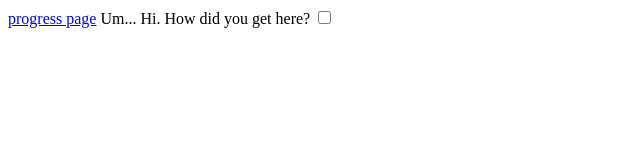
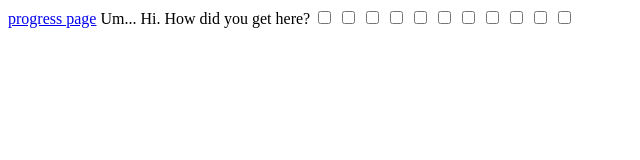
Before and after one commit to Burrito92024/Burrito92024.github.io, a plain HTML site: page index.html in a window 1280 px wide. Shown: the whole page, without its empty margins (0-640 px from the left). Drawn offline with Linux system fonts and the light colour scheme.

Commit message:
tried to fix

```diff
--- a/index.html
+++ b/index.html
@@ -8,17 +8,17 @@
 <body>
     <a href="page.html">progress page</a>
     <hi>Um... Hi. How did you get here?
-        <input id="check" type="checkbox"
-         <input id="check" type="checkbox"
-         <input id="check" type="checkbox"
-         <input id="check" type="checkbox"
-         <input id="check" type="checkbox"
-         <input id="check" type="checkbox"
-         <input id="check" type="checkbox"
-         <input id="check" type="checkbox"
-         <input id="check" type="checkbox"
-         <input id="check" type="checkbox"
-         <input id="check" type="checkbox"
+        <input id="check" type="checkbox" name=" ">
+         <input id="check" type="checkbox" name=" ">
+         <input id="check" type="checkbox"name=" ">
+         <input id="check" type="checkbox" name=" ">
+         <input id="check" type="checkbox" name=" ">
+         <input id="check" type="checkbox" name=" ">
+         <input id="check" type="checkbox" name=" ">
+         <input id="check" type="checkbox" name=" ">
+         <input id="check" type="checkbox" name=" ">
+         <input id="check" type="checkbox" name=" ">
+         <input id="check" type="checkbox" name=" ">
 
 
     </hi>
```
